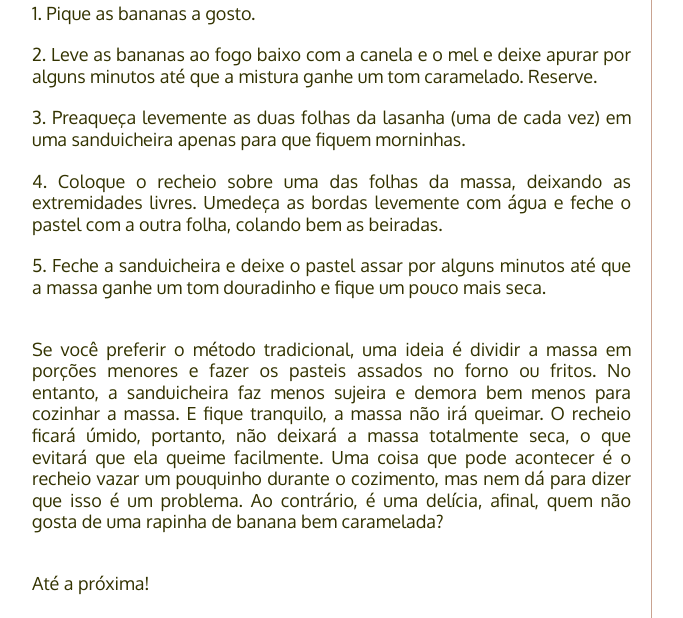
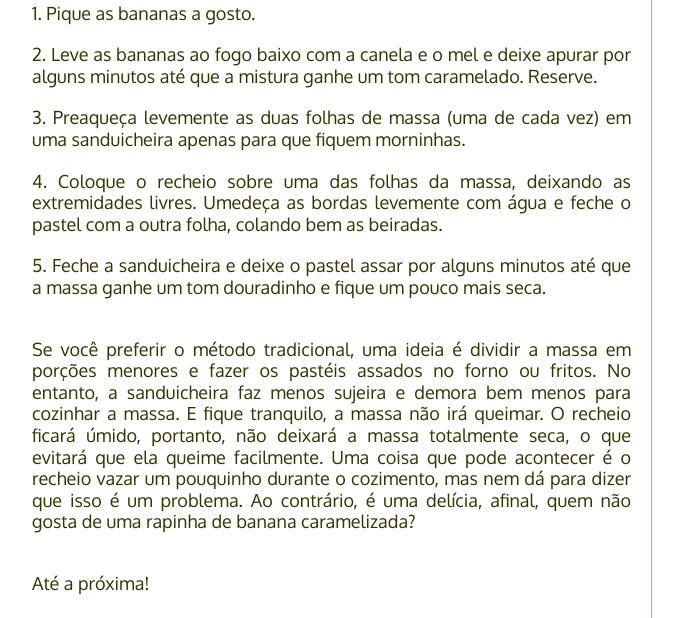
Before and after one commit to PaneladePau/paneladepau-jekyll-blog, a Jekyll site: the page built from _posts/2015-05-25-pastel-de-banana-e-canela.md, in a window 1280 px wide and 900 px high, scrolled down 1038 px. Shown: the part 154-772 px from the top of the window, without its empty margins (138-821 px from the left). Built offline with Jekyll 4.4.1, drawn with Linux system fonts in a browser that asks for light colours; nearby versions of some CDN libraries; some web fonts are replaced; Markdown is read by kramdown in place of the engine named in the settings.

Commit message:
“update”

```diff
--- a/_posts/2015-05-25-pastel-de-banana-e-canela.md
+++ b/_posts/2015-05-25-pastel-de-banana-e-canela.md
@@ -30,10 +30,10 @@ Sobremesas caseiras com frutas são boas ideias para o dia a dia, pois, além de
 
 1. Pique as bananas a gosto.
 2. Leve as bananas ao fogo baixo com a canela e o mel e deixe apurar por alguns minutos até que a mistura ganhe um tom caramelado. Reserve.
-3. Preaqueça levemente as duas folhas da lasanha (uma de cada vez) em uma sanduicheira apenas para que fiquem morninhas.
+3. Preaqueça levemente as duas folhas de massa (uma de cada vez) em uma sanduicheira apenas para que fiquem morninhas.
 4. Coloque o recheio sobre uma das folhas da massa, deixando as extremidades livres. Umedeça as bordas levemente com água e feche o pastel com a outra folha, colando bem as beiradas.
 5. Feche a sanduicheira e deixe o pastel assar por alguns minutos até que a massa ganhe um tom douradinho e fique um pouco mais seca.
 
-Se você preferir o método tradicional, uma ideia é dividir a massa em porções menores e fazer os pasteis assados no forno ou fritos. No entanto, a sanduicheira faz menos sujeira e demora bem menos para cozinhar a massa. E fique tranquilo, a massa não irá queimar. O recheio ficará úmido, portanto, não deixará a massa totalmente seca, o que evitará que ela queime facilmente. Uma coisa que pode acontecer é o recheio vazar um pouquinho durante o cozimento, mas nem dá para dizer que isso é um problema. Ao contrário, é uma delícia, afinal, quem não gosta de uma rapinha de banana bem caramelada?
+Se você preferir o método tradicional, uma ideia é dividir a massa em porções menores e fazer os pastéis assados no forno ou fritos. No entanto, a sanduicheira faz menos sujeira e demora bem menos para cozinhar a massa. E fique tranquilo, a massa não irá queimar. O recheio ficará úmido, portanto, não deixará a massa totalmente seca, o que evitará que ela queime facilmente. Uma coisa que pode acontecer é o recheio vazar um pouquinho durante o cozimento, mas nem dá para dizer que isso é um problema. Ao contrário, é uma delícia, afinal, quem não gosta de uma rapinha de banana caramelizada?
 
 Até a próxima!
```
Also changed, not shown: img/fotos-dos-posts/pastel-banana-canela.jpg.
